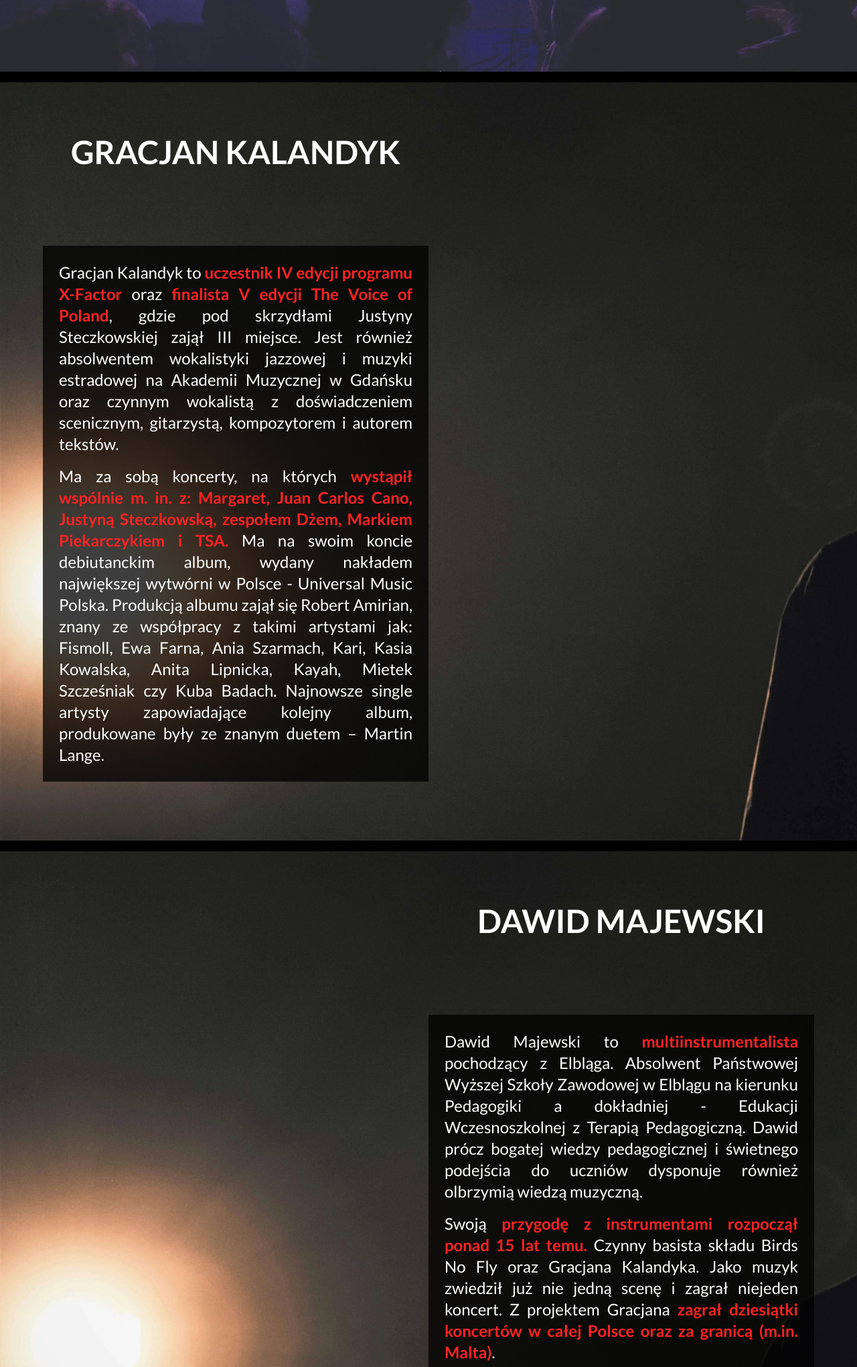
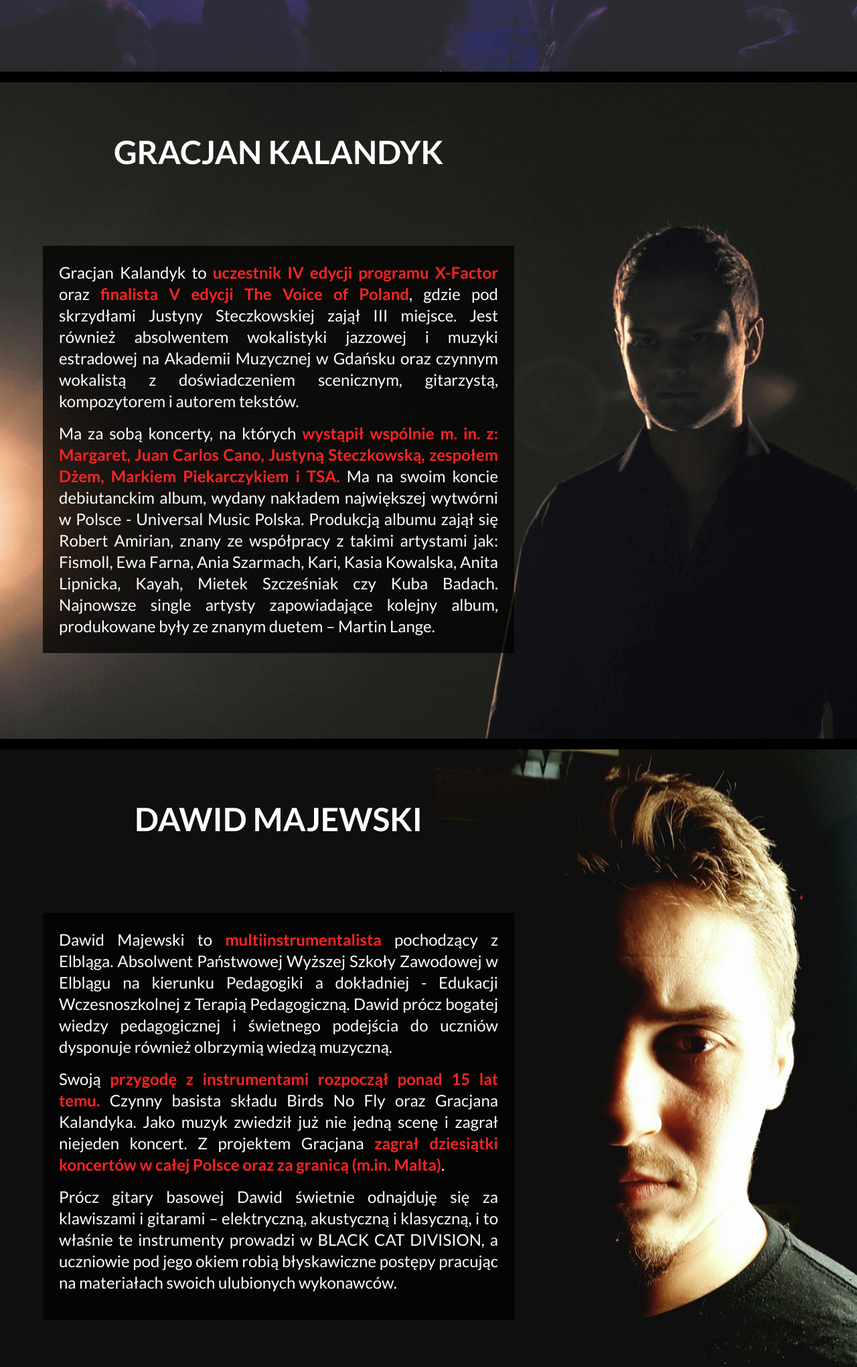
Before and after one commit to dawid-majewski-pl/black_cat_division, a website: page public/index.html in a window 1280 px wide. Shown: the part 1689-3730 px from the top of the page at 67% size. Drawn offline with Linux system fonts and the light colour scheme.

Commit message:
Kalandyk and Majewski background positioning.

```diff
--- a/public/index.html
+++ b/public/index.html
@@ -83,10 +83,10 @@
             </div>
         </section>
         <!-- Gracjan Kalandyk Section -->
-        <section id="kalandyk" class="bg-[url('../img/kalandyk.webp')] panel">
-            <div class="grid grid-cols-1 gap-7 panel-grid lg:mr-[50%] lg:ml-16">
+        <section id="kalandyk" class="bg-[#1d1b12] lg:bg-[url('../img/kalandyk.webp')] panel character">
+            <div class="grid grid-cols-1 gap-7 panel-grid lg:mr-[40%] lg:ml-16">
                 <h2 class="header">Gracjan Kalandyk</h2>
-                <img src="img/kalandyk_profile.webp" class="rounded-full m-auto mb-4 w-[128px] lg:hidden">
+                <img src="img/kalandyk_profile.webp" class="rounded-full m-auto mb-4 w-[192px] sm:w-[256px] lg:hidden">
 
                 <!-- Grid -->
                 <div class="text-card">
@@ -100,10 +100,10 @@
             </div>
         </section>
         <!-- Dawid Majewski Section -->
-        <section id="majewski" class="bg-[url('../img/kalandyk.webp')] panel">
-            <div class="grid grid-cols-1 gap-7 panel-grid lg:ml-[50%] lg:mr-16">
+        <section id="majewski" class="bg-[#181612] lg:bg-[url('../img/majewski.webp')] panel character">
+            <div class="grid grid-cols-1 gap-7 panel-grid lg:mr-[40%] lg:ml-16">
                 <h2 class="header">Dawid Majewski</h2>
-                <img src="img/majewski_profile.webp" class="rounded-full m-auto mb-4 w-[128px] lg:hidden">
+                <img src="img/majewski_profile.webp" class="rounded-full m-auto mb-4 w-[192px] sm:w-[256px] lg:hidden">
                     <!-- Grid -->
                     <div class="text-card">
                         <p class="mb-4">
--- a/src/input.css
+++ b/src/input.css
@@ -21,6 +21,10 @@
 
 .header {
     @apply text-3xl uppercase font-bold py-12 m-auto text-center sm:py-16 md:text-4xl lg:text-5xl lg:py-20;
+}
+
+.character {
+    background-position-x: center;
 }
 
 .question-list {
```
Also changed, not shown: public/img/majewski.webp (added), public/styles/styles.css.
